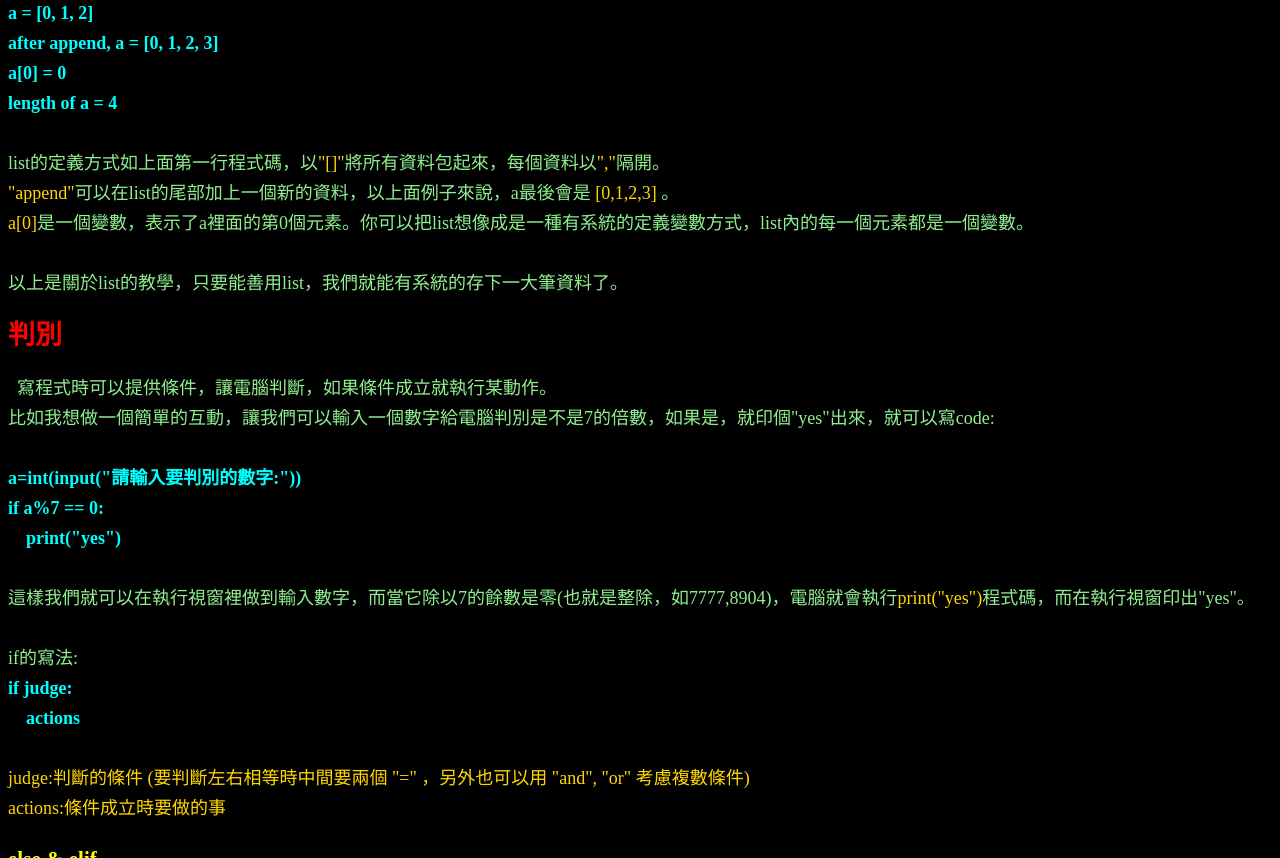
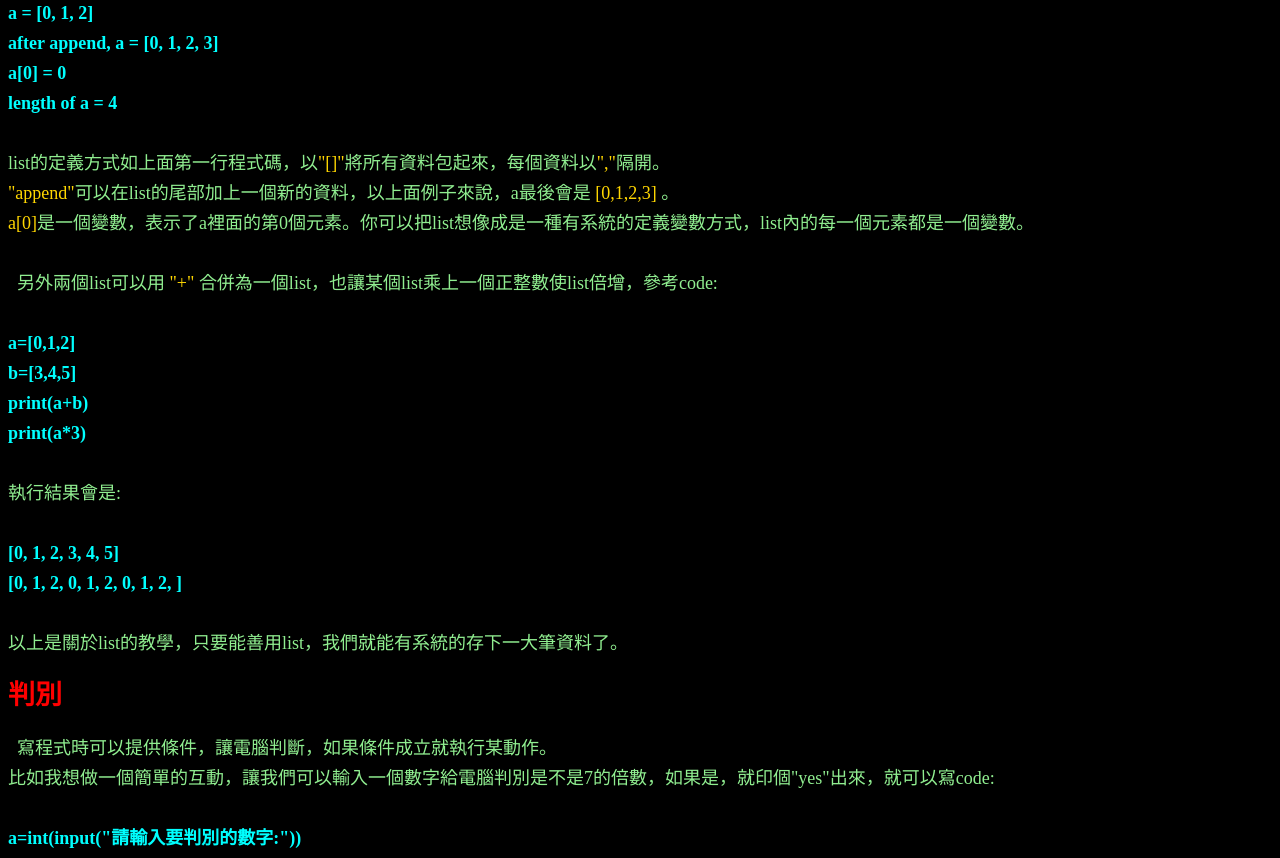
Before and after one commit to YatangYu/python-base-skill-ii, a plain HTML site: page index.html in a window 1280 px wide. Shown: the part 1340-2198 px from the top of the page. Drawn offline with Linux system fonts and the light colour scheme.

Commit message:
Update index.html

```diff
--- a/index.html
+++ b/index.html
@@ -56,6 +56,18 @@ length of a = 4</b>
 list的定義方式如上面第一行程式碼，以<mark>"[]"</mark>將所有資料包起來，每個資料以<mark>","</mark>隔開。
 <mark>"append"</mark>可以在list的尾部加上一個新的資料，以上面例子來說，a最後會是 <mark>[0,1,2,3]</mark> 。
 <mark>a[0]</mark>是一個變數，表示了a裡面的第0個元素。你可以把list想像成是一種有系統的定義變數方式，list內的每一個元素都是一個變數。
+
+  另外兩個list可以用 <mark>"+"</mark> 合併為一個list，也讓某個list乘上一個正整數使list倍增，參考code:
+
+<b>a=[0,1,2]
+b=[3,4,5]
+print(a+b)
+print(a*3)</b>
+
+執行結果會是:
+
+<b>[0, 1, 2, 3, 4, 5]
+[0, 1, 2, 0, 1, 2, 0, 1, 2, ]</b>
 
 以上是關於list的教學，只要能善用list，我們就能有系統的存下一大筆資料了。</pre>
 
```
